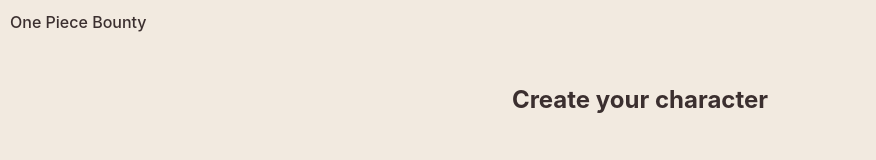
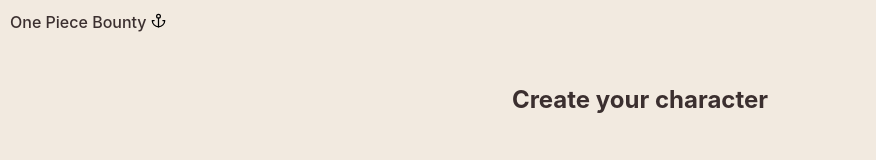
Before and after one commit to racreitien/one-piece-bounty, a React (Vite) app in the folder frontend/: page / in a window 1280 px wide. Shown: the top 160 px of the page, without its empty margins (0-876 px from the left). Built offline with nearby package versions, Linux system fonts and the light colour scheme.

Commit message:
add anchor icon to header

```diff
--- a/frontend/index.html
+++ b/frontend/index.html
@@ -2,7 +2,7 @@
 <html lang="en">
   <head>
     <meta charset="UTF-8" />
-    <link rel="icon" type="image/svg+xml" href="/anchor.svg" />
+    <link rel="icon" type="image/svg+xml" href="/src/images/anchor.svg" />
     <meta name="viewport" content="width=device-width, initial-scale=1.0" />
     <title>One Piece Character Creator</title>
   </head>
--- a/frontend/src/App.tsx
+++ b/frontend/src/App.tsx
@@ -6,6 +6,7 @@ import { View } from "./types/types";
 import CharacterProvider from "./context/character-provider";
 import React from "react";
 import { useViewContext } from "./context/view-context";
+import anchorIcon from "./images/anchor.svg";
 
 const App: React.FC = () => {
   const {
@@ -27,7 +28,9 @@ const App: React.FC = () => {
 
   return (
     <CharacterProvider>
-      <header className="app-header">One Piece Bounty</header>
+      <header className="app-header">
+        One Piece Bounty <img src={anchorIcon} width="15px"></img>
+      </header>
       <div className="main-content">{renderView()}</div>
     </CharacterProvider>
   );
```
Also changed, not shown: frontend/src/images/anchor.svg (renamed from frontend/anchor.svg).
